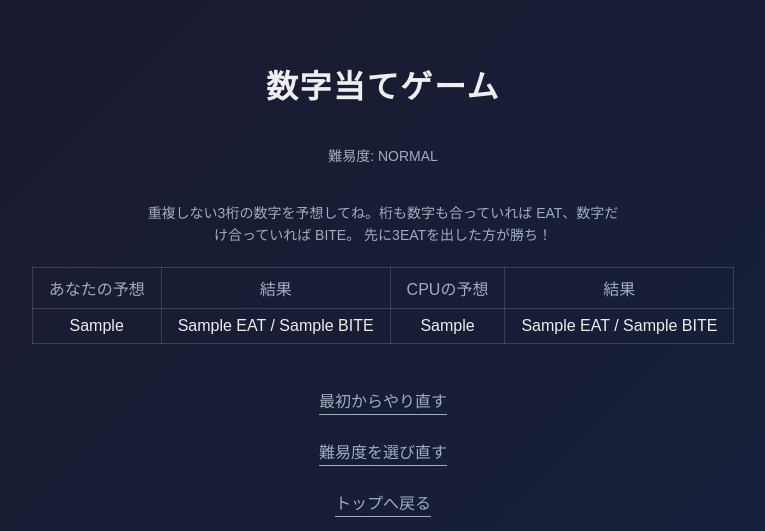
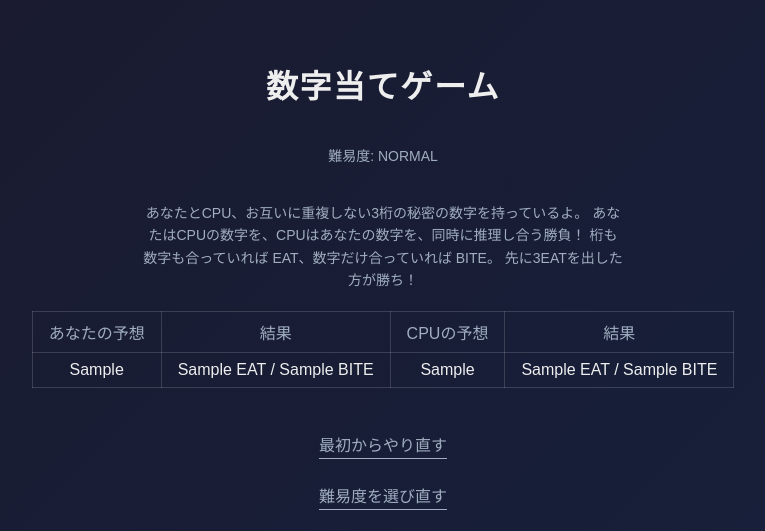
Before and after one commit to HaRyao5o5/flask-game-prototype, a Flask app: template mini_games/templates/numeron.html in a window 1280 px wide. Shown: the top 531 px of the page, without its empty margins (257-1022 px from the left). Run offline with Flask 3, Linux system fonts and the light colour scheme; the template is opened without the code that fills it: most values are stand-ins (such as "Sample title", 1, 10 or a date in 2020).

Commit message:
説明文を改良

```diff
--- a/mini_games/templates/numeron.html
+++ b/mini_games/templates/numeron.html
@@ -12,7 +12,9 @@
 <p class="rule-text">難易度: {{ "EASY" if difficulty == "easy" else "NORMAL" }}</p>
 
 <p class="rule-text">
-    重複しない3桁の数字を予想してね。桁も数字も合っていれば EAT、数字だけ合っていれば BITE。
+    あなたとCPU、お互いに重複しない3桁の秘密の数字を持っているよ。
+    あなたはCPUの数字を、CPUはあなたの数字を、同時に推理し合う勝負！
+    桁も数字も合っていれば EAT、数字だけ合っていれば BITE。
     先に3EATを出した方が勝ち！
 </p>
 
```
